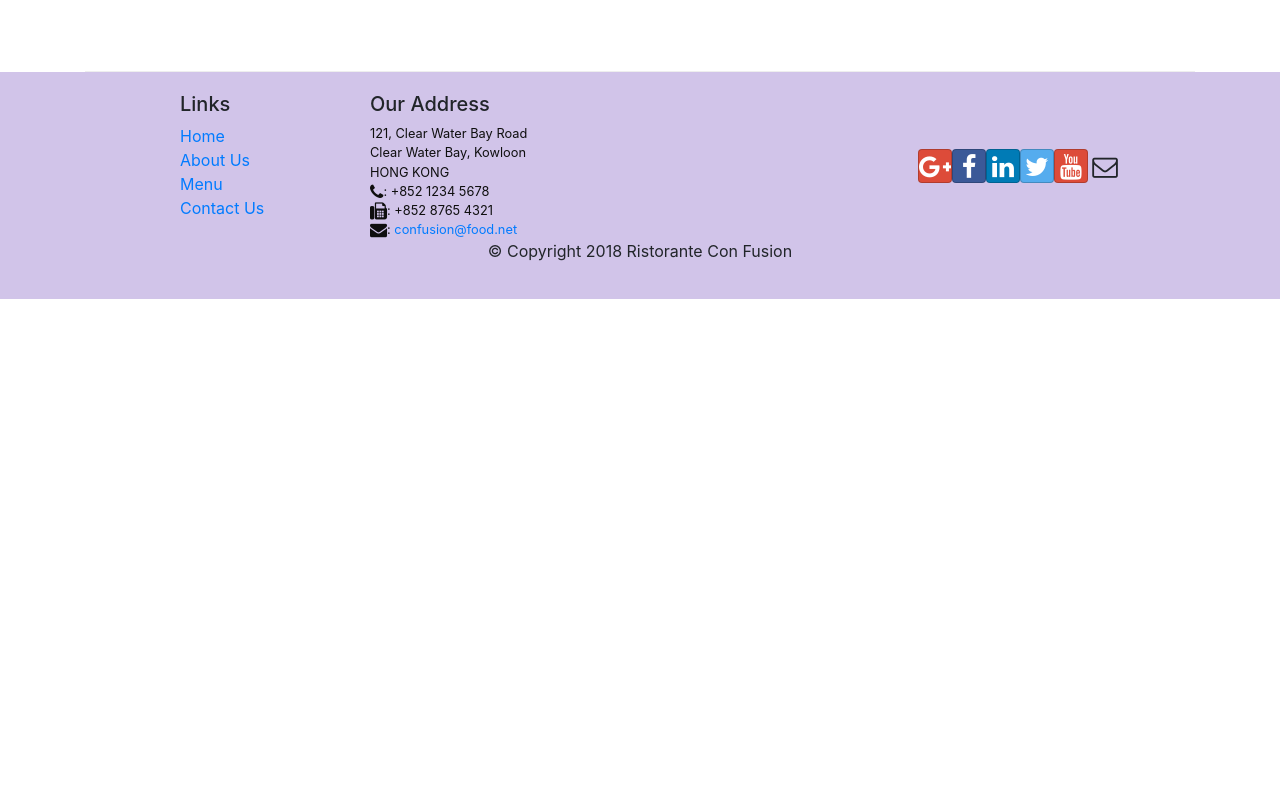
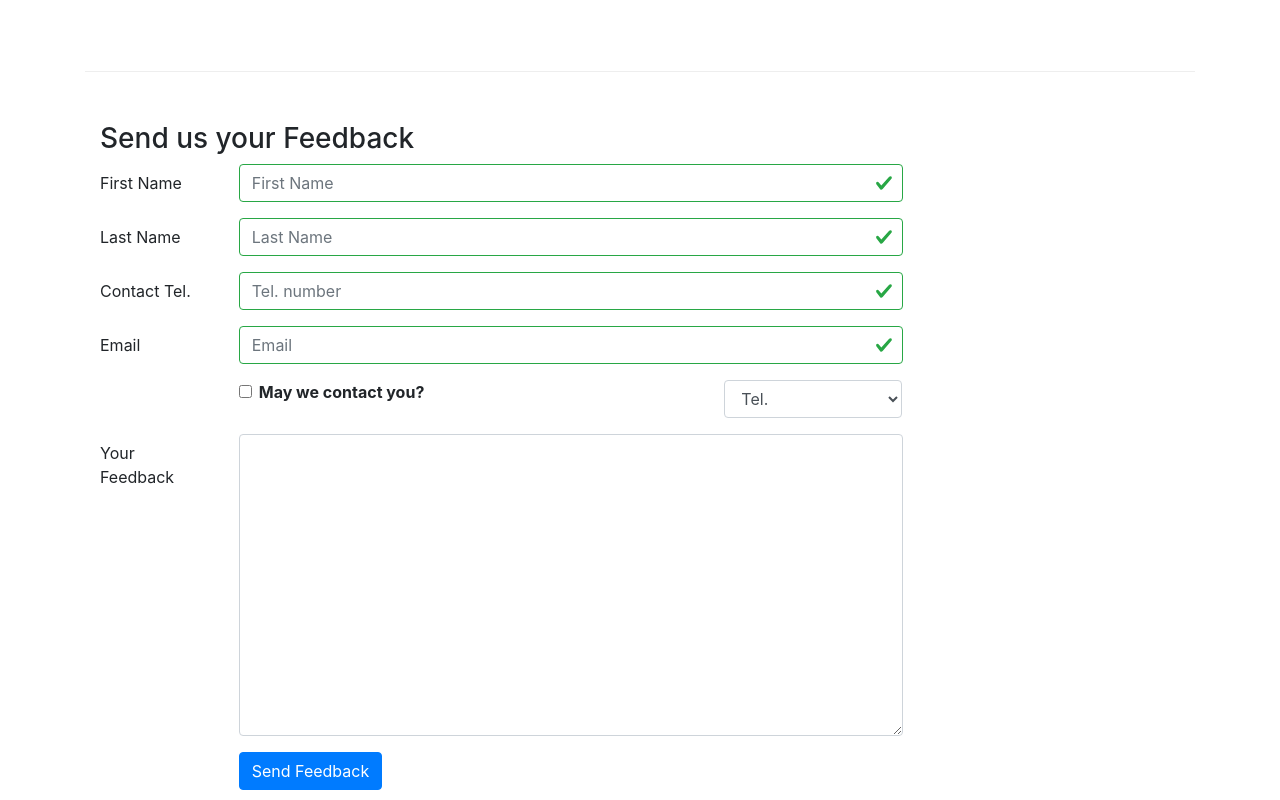
Before and after one commit to Vishalcross/Full-Stack, a React (Create React App) app in the folder React/confusion/: page /contactus in a window 1280 px wide. Shown: the part 800-1600 px from the top of the page. Before the commit the page ends 1099 px from the top, so only its background shows below. Built offline with nearby package versions, Linux system fonts and the light colour scheme.

Commit message:
Simple Form Validation

```diff
--- a/React/confusion/src/components/ContactComponent.js
+++ b/React/confusion/src/components/ContactComponent.js
@@ -1,8 +1,104 @@
-import React from "react";
-import { Breadcrumb, BreadcrumbItem } from "reactstrap";
+import React, { Component } from "react";
+import {
+	Breadcrumb,
+	BreadcrumbItem,
+	Form,
+	FormGroup,
+	Label,
+	Col,
+	Input,
+	Button,
+	FormFeedback,
+} from "reactstrap";
 import { Link } from "react-router-dom";
 
-function Contact(props) {
+class Contact extends Component {
+	constructor(props) {
+		super(props);
+		this.state = {
+			firstname: "",
+			lastname: "",
+			telnum: "",
+			email: "",
+			agree: false,
+			contactType: "Tel.",
+			message: "",
+			touched: {
+				firstname: false,
+				lastname: false,
+				telnum: false,
+				email: false,
+			},
+		};
+		this.handleInputChange = this.handleInputChange.bind(this);
+		this.handleSubmit = this.handleSubmit.bind(this);
+		this.handleBlur = this.handleBlur.bind(this);
+	}
+
+	handleBlur = (field) => (event) => {
+		this.setState({
+			touched: { ...this.state.touched, [field]: true },
+		});
+	};
+
+	validate(firstname, lastname, telnum, email) {
+		let errors = {
+			firstname: "",
+			lastname: "",
+			telnum: "",
+			email: "",
+		};
+		if (this.state.touched.firstname && firstname.length < 2) {
+			errors.firstname =
+				"First Name should be at least 2 characters long";
+		} else if (firstname.length > 20) {
+			errors.firstname = "First Name should be at most 20 characters";
+		}
+		if (this.state.touched.lastname && lastname.length < 2) {
+			errors.lastname = "Last Name should be at least 2 characters long";
+		} else if (lastname.length > 20) {
+			errors.lastname = "Last Name should be at most 20 characters";
+		}
+
+		const regexForTelephone = /^\d+$/;
+		if (this.state.touched.telnum && !regexForTelephone.test(telnum)) {
+			errors.telnum = "Telephone number must only contain numbers";
+		}
+
+		if (
+			this.state.touched.email &&
+			email.split("").filter((x) => x === "@").length !== 1
+		) {
+			errors.email = "Email should contain '@' sign";
+		}
+		return errors;
+	}
+
+	handleInputChange(event) {
+		const target = event.target;
+		const value =
+			target.type === "checkbox" ? target.checked : target.value;
+		const name = target.name;
+
+		console.log(`Event is ${target.value}`);
+		this.setState({
+			[name]: value,
+		});
+	}
+
+	handleSubmit(event) {
+		console.log(`Current state is ${JSON.stringify(this.state)}`);
+		alert(`Current state is ${JSON.stringify(this.state)}`);
+		event.preventDefault();
+	}
+
+	render() {
+		const errors = this.validate(
+			this.state.firstname,
+			this.state.lastname,
+			this.state.telnum,
+			this.state.email
+		);
 		return (
 			<div className="container">
 				<div className="row">
@@ -65,8 +161,148 @@
 						</div>
 					</div>
 				</div>
+				<div className="row row-content">
+					<div className="col-12">
+						<h3>Send us your Feedback</h3>
+					</div>
+					<div className="col-12 col-md-9">
+						<Form onSubmit={this.handleSubmit}>
+							<FormGroup row>
+								<Label htmlFor="firstname" md={2}>
+									First Name
+								</Label>
+								<Col md={10}>
+									<Input
+										type="text"
+										id="firstname"
+										name="firstname"
+										placeholder="First Name"
+										value={this.state.firstname}
+										onChange={this.handleInputChange}
+										onBlur={this.handleBlur("firstname")}
+										valid={errors.firstname === ""}
+										invalid={errors.firstname !== ""}
+									/>
+									<FormFeedback>
+										{errors.firstname}
+									</FormFeedback>
+								</Col>
+							</FormGroup>
+							<FormGroup row>
+								<Label htmlFor="lastname" md={2}>
+									Last Name
+								</Label>
+								<Col md={10}>
+									<Input
+										type="text"
+										id="lastname"
+										name="lastname"
+										placeholder="Last Name"
+										value={this.state.lastname}
+										onChange={this.handleInputChange}
+										onBlur={this.handleBlur("lastname")}
+										valid={errors.lastname === ""}
+										invalid={errors.lastname !== ""}
+									/>
+									<FormFeedback>
+										{errors.lastname}
+									</FormFeedback>
+								</Col>
+							</FormGroup>
+							<FormGroup row>
+								<Label htmlFor="telnum" md={2}>
+									Contact Tel.
+								</Label>
+								<Col md={10}>
+									<Input
+										type="tel"
+										id="telnum"
+										name="telnum"
+										placeholder="Tel. number"
+										value={this.state.telnum}
+										onBlur={this.handleBlur("telnum")}
+										onChange={this.handleInputChange}
+										valid={errors.telnum === ""}
+										invalid={errors.telnum !== ""}
+									/>
+									<FormFeedback>{errors.telnum}</FormFeedback>
+								</Col>
+							</FormGroup>
+							<FormGroup row>
+								<Label htmlFor="email" md={2}>
+									Email
+								</Label>
+								<Col md={10}>
+									<Input
+										type="email"
+										id="email"
+										name="email"
+										placeholder="Email"
+										value={this.state.email}
+										onChange={this.handleInputChange}
+										onBlur={this.handleBlur("email")}
+										valid={errors.email === ""}
+										invalid={errors.email !== ""}
+									/>
+									<FormFeedback>{errors.email}</FormFeedback>
+								</Col>
+							</FormGroup>
+							<FormGroup row>
+								<Col md={{ size: 6, offset: 2 }}>
+									<FormGroup check>
+										<Label check>
+											<Input
+												type="checkbox"
+												name="agree"
+												checked={this.state.agree}
+												onChange={
+													this.handleInputChange
+												}
+											/>{" "}
+											<strong>May we contact you?</strong>
+										</Label>
+									</FormGroup>
+								</Col>
+								<Col md={{ size: 3, offset: 1 }}>
+									<Input
+										type="select"
+										name="contactType"
+										value={this.state.contactType}
+										onChange={this.handleInputChange}
+									>
+										<option>Tel.</option>
+										<option>Email</option>
+									</Input>
+								</Col>
+							</FormGroup>
+							<FormGroup row>
+								<Label htmlFor="message" md={2}>
+									Your Feedback
+								</Label>
+								<Col md={10}>
+									<Input
+										type="textarea"
+										id="message"
+										name="message"
+										rows="12"
+										value={this.state.message}
+										onChange={this.handleInputChange}
+									></Input>
+								</Col>
+							</FormGroup>
+							<FormGroup row>
+								<Col md={{ size: 10, offset: 2 }}>
+									<Button type="submit" color="primary">
+										Send Feedback
+									</Button>
+								</Col>
+							</FormGroup>
+						</Form>
+					</div>
+				</div>
 			</div>
 		);
 	}
+}
 
 export default Contact;
```
Lines whose indentation alone changed are shown as unchanged.
